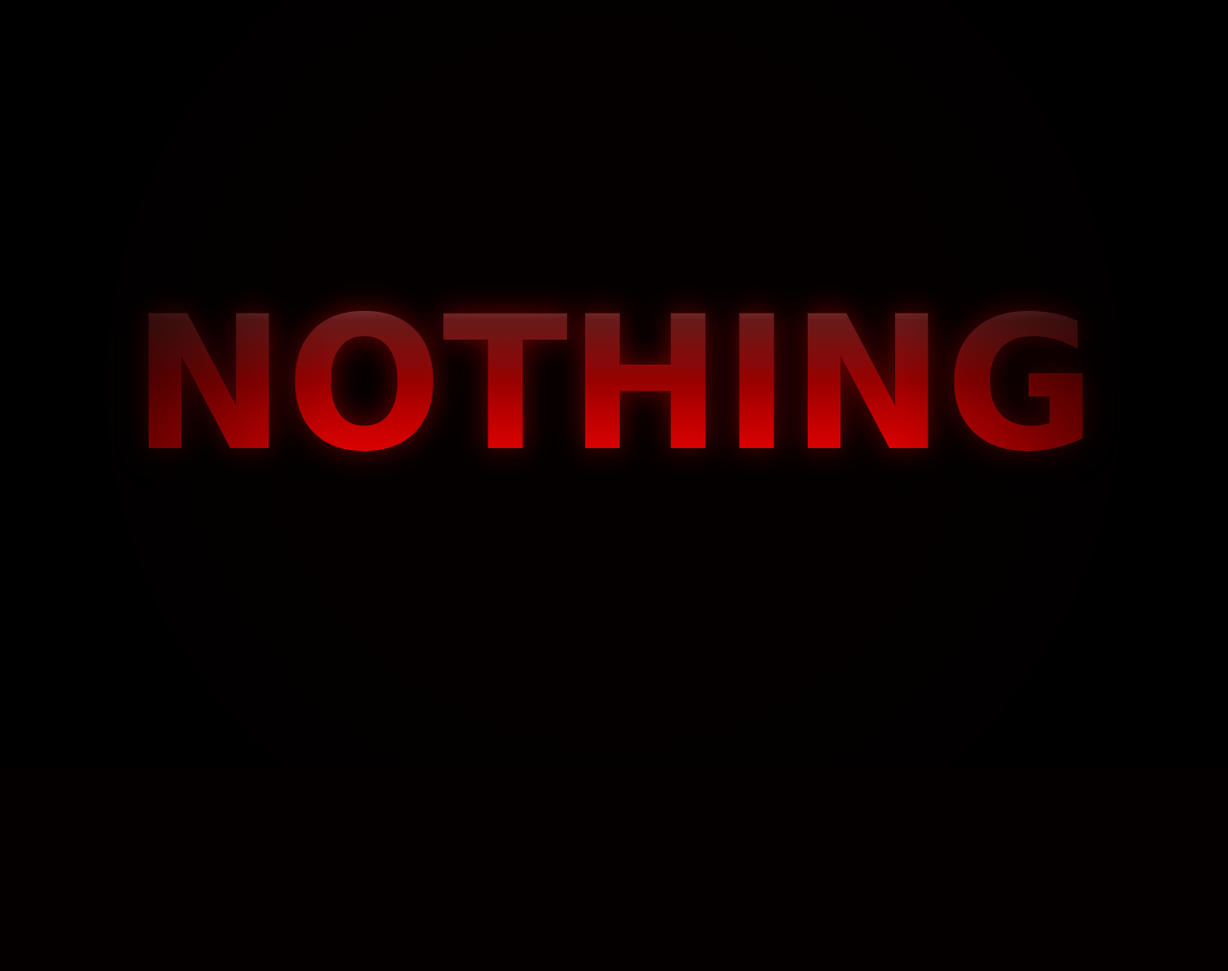
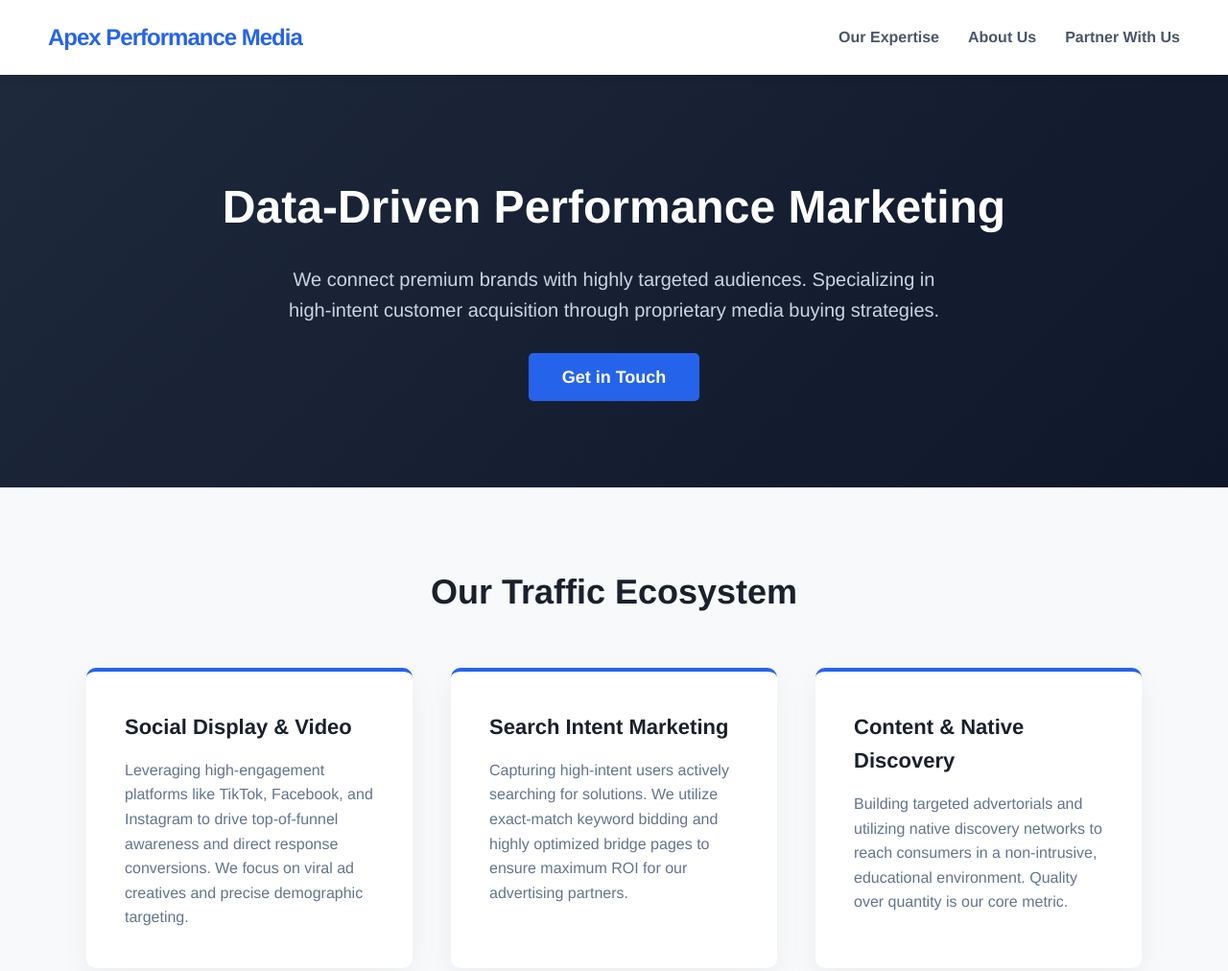
Before and after one commit to iobi11dev/S1, a plain HTML site: page index.html in a window 1280 px wide. Shown: the top 1012 px of the page at 96% size. Before the commit the page ends 800 px from the top, so only its background shows below. Drawn offline with Linux system fonts and the light colour scheme; a web font is replaced by a local one.

Commit message:
Update index.html

```diff
--- a/index.html
+++ b/index.html
@@ -3,78 +3,116 @@
 <head>
     <meta charset="UTF-8">
     <meta name="viewport" content="width=device-width, initial-scale=1.0">
-    <title>NOTHING</title>
-    <link href="https://fonts.googleapis.com/css2?family=Rubik+Wet+Paint&display=swap" rel="stylesheet">
+    <title>Performance Media | Digital Marketing & Lead Generation</title>
     <style>
-        body {
-            margin: 0;
-            padding: 0;
-            height: 100vh;
-            background-color: #050000; /* Almost black */
-            display: flex;
-            justify-content: center;
-            align-items: center;
-            overflow: hidden;
-            font-family: 'Rubik Wet Paint', cursive;
-        }
+        /* General Reset & Typography */
+        * { margin: 0; padding: 0; box-sizing: border-box; font-family: 'Helvetica Neue', Arial, sans-serif; }
+        body { color: #333; line-height: 1.6; background-color: #f8f9fa; }
+        h1, h2, h3 { color: #1a202c; }
+        a { text-decoration: none; color: inherit; }
 
-        .container {
-            position: relative;
-        }
+        /* Navigation */
+        header { background: #ffffff; padding: 20px 50px; display: flex; justify-content: space-between; align-items: center; box-shadow: 0 2px 10px rgba(0,0,0,0.05); position: sticky; top: 0; z-index: 1000; }
+        .logo { font-size: 24px; font-weight: 900; color: #2563eb; letter-spacing: -1px; }
+        .nav-links { display: flex; gap: 30px; }
+        .nav-links a { font-weight: 600; color: #4a5568; transition: color 0.3s; }
+        .nav-links a:hover { color: #2563eb; }
 
-        .blood-text {
-            font-size: 15vw;
-            /* Transparent text allows the gradient to show through */
-            color: transparent;
-            /* Gradient from dark dried blood to fresh red */
-            background: linear-gradient(180deg, #570000 20%, #b30000 60%, #ff0000 100%);
-            -webkit-background-clip: text;
-            background-clip: text;
+        /* Hero Section */
+        .hero { background: linear-gradient(135deg, #1e293b 0%, #0f172a 100%); color: white; padding: 100px 50px; text-align: center; }
+        .hero h1 { font-size: 48px; margin-bottom: 20px; color: white; font-weight: 800; }
+        .hero p { font-size: 20px; color: #cbd5e1; max-width: 700px; margin: 0 auto 40px auto; }
+        .hero-btn { background: #2563eb; color: white; padding: 15px 35px; border-radius: 5px; font-size: 18px; font-weight: bold; transition: background 0.3s; }
+        .hero-btn:hover { background: #1d4ed8; }
 
-            /* Layered shadows for depth and glow */
-            filter: drop-shadow(0px 0px 15px rgba(255, 0, 0, 0.4))
-                    drop-shadow(0px 10px 5px rgba(0, 0, 0, 0.8));
+        /* Services / Traffic Section */
+        .services { padding: 80px 50px; max-width: 1200px; margin: 0 auto; text-align: center; }
+        .services h2 { font-size: 36px; margin-bottom: 50px; }
+        .grid { display: grid; grid-template-columns: repeat(auto-fit, minmax(300px, 1fr)); gap: 40px; }
+        .card { background: white; padding: 40px; border-radius: 10px; box-shadow: 0 10px 30px rgba(0,0,0,0.05); text-align: left; border-top: 4px solid #2563eb; }
+        .card h3 { font-size: 22px; margin-bottom: 15px; }
+        .card p { color: #64748b; }
 
-            position: relative;
-            z-index: 2;
-            user-select: none;
-            cursor: default;
-        }
+        /* About Section */
+        .about { background: white; padding: 80px 50px; border-top: 1px solid #e2e8f0; border-bottom: 1px solid #e2e8f0; }
+        .about-content { max-width: 800px; margin: 0 auto; text-align: center; }
+        .about h2 { font-size: 36px; margin-bottom: 20px; }
+        .about p { font-size: 18px; color: #4a5568; margin-bottom: 20px; }
 
-        /* The "Wet Gloss" - simulates light hitting the liquid surface */
-        .blood-text::before {
-            content: "NOTHING";
-            position: absolute;
-            top: 0;
-            left: 0;
-            z-index: 3;
-            color: transparent;
-            /* White-to-transparent gradient creates the 'shine' on top */
-            background: linear-gradient(180deg, rgba(255,255,255,0.4) 0%, rgba(255,255,255,0.1) 20%, transparent 50%);
-            -webkit-background-clip: text;
-            background-clip: text;
-            pointer-events: none;
-        }
+        /* Contact Section */
+        .contact { padding: 80px 50px; max-width: 800px; margin: 0 auto; text-align: center; }
+        .contact h2 { font-size: 36px; margin-bottom: 20px; }
+        .contact p { font-size: 18px; color: #4a5568; margin-bottom: 40px; }
+        .contact-box { background: white; padding: 40px; border-radius: 10px; box-shadow: 0 10px 30px rgba(0,0,0,0.05); display: inline-block; text-align: left; }
+        .contact-box strong { display: block; margin-bottom: 10px; color: #1a202c; }
 
-        /* Subtle background vignette for atmosphere */
-        .vignette {
-            position: fixed;
-            top: 0;
-            left: 0;
-            width: 100%;
-            height: 100%;
-            background: radial-gradient(circle, transparent 40%, #000000 90%);
-            pointer-events: none;
-            z-index: 10;
+        /* Footer */
+        footer { background: #0f172a; color: #94a3b8; text-align: center; padding: 30px; font-size: 14px; }
+
+        /* Mobile Responsive */
+        @media (max-width: 768px) {
+            header { flex-direction: column; gap: 20px; }
+            .hero h1 { font-size: 36px; }
+            .grid { grid-template-columns: 1fr; }
         }
     </style>
 </head>
 <body>
 
-    <div class="vignette"></div>
-    <div class="container">
-        <h1 class="blood-text">NOTHING</h1>
-    </div>
+    <header>
+        <div class="logo">Apex Performance Media</div>
+        <nav class="nav-links">
+            <a href="#expertise">Our Expertise</a>
+            <a href="#about">About Us</a>
+            <a href="#contact">Partner With Us</a>
+        </nav>
+    </header>
+
+    <section class="hero">
+        <h1>Data-Driven Performance Marketing</h1>
+        <p>We connect premium brands with highly targeted audiences. Specializing in high-intent customer acquisition through proprietary media buying strategies.</p>
+        <a href="#contact" class="hero-btn">Get in Touch</a>
+    </section>
+
+    <section id="expertise" class="services">
+        <h2>Our Traffic Ecosystem</h2>
+        <div class="grid">
+            <div class="card">
+                <h3>Social Display & Video</h3>
+                <p>Leveraging high-engagement platforms like TikTok, Facebook, and Instagram to drive top-of-funnel awareness and direct response conversions. We focus on viral ad creatives and precise demographic targeting.</p>
+            </div>
+            <div class="card">
+                <h3>Search Intent Marketing</h3>
+                <p>Capturing high-intent users actively searching for solutions. We utilize exact-match keyword bidding and highly optimized bridge pages to ensure maximum ROI for our advertising partners.</p>
+            </div>
+            <div class="card">
+                <h3>Content & Native Discovery</h3>
+                <p>Building targeted advertorials and utilizing native discovery networks to reach consumers in a non-intrusive, educational environment. Quality over quantity is our core metric.</p>
+            </div>
+        </div>
+    </section>
+
+    <section id="about" class="about">
+        <div class="about-content">
+            <h2>Who We Are</h2>
+            <p>Apex Performance Media is an independent digital marketing agency. We do not rely on low-quality incentive traffic. Instead, we invest our own capital into paid ad campaigns and organic content growth to generate genuine sales, leads, and app installs for our network partners.</p>
+            <p>Our team meticulously tracks data, optimizes landing pages, and scales winning campaigns to ensure strict compliance with advertiser KPIs.</p>
+        </div>
+    </section>
+
+    <section id="contact" class="contact">
+        <h2>Let's Work Together</h2>
+        <p>Are you an Advertiser or an Affiliate Network? We are currently accepting new partnerships for Q3 & Q4 campaigns.</p>
+        <div class="contact-box">
+            <strong>📧 Email:</strong> Michael.Williams2007@hotmail.com <br><br>
+            <strong>📍 Location:</strong> Global Operations
+        </div>
+    </section>
+
+    <footer>
+        &copy; 2026 Apex Performance Media. All Rights Reserved. <br>
+        Strict Anti-Spam and Compliance Policies Enforced.
+    </footer>
 
 </body>
 </html>
```
